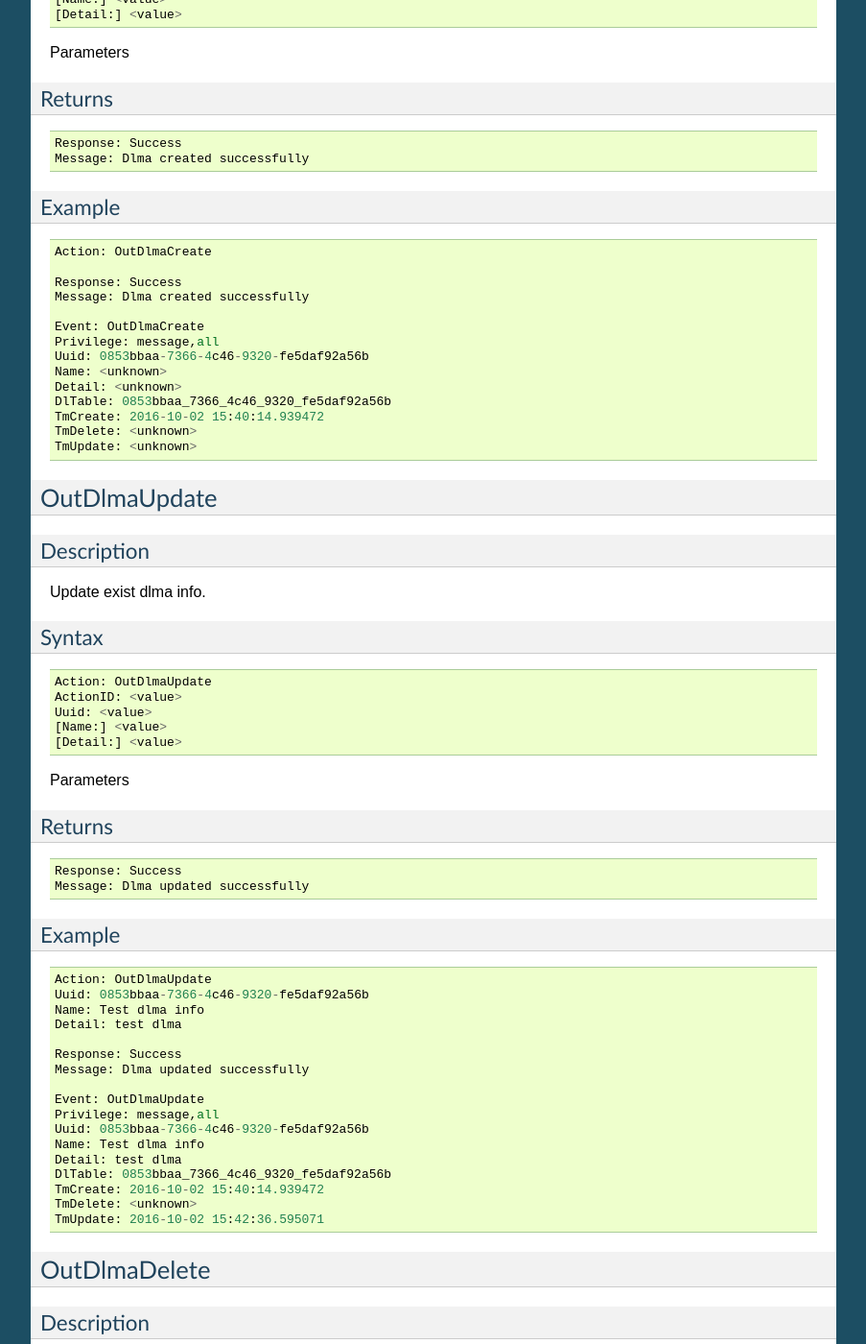
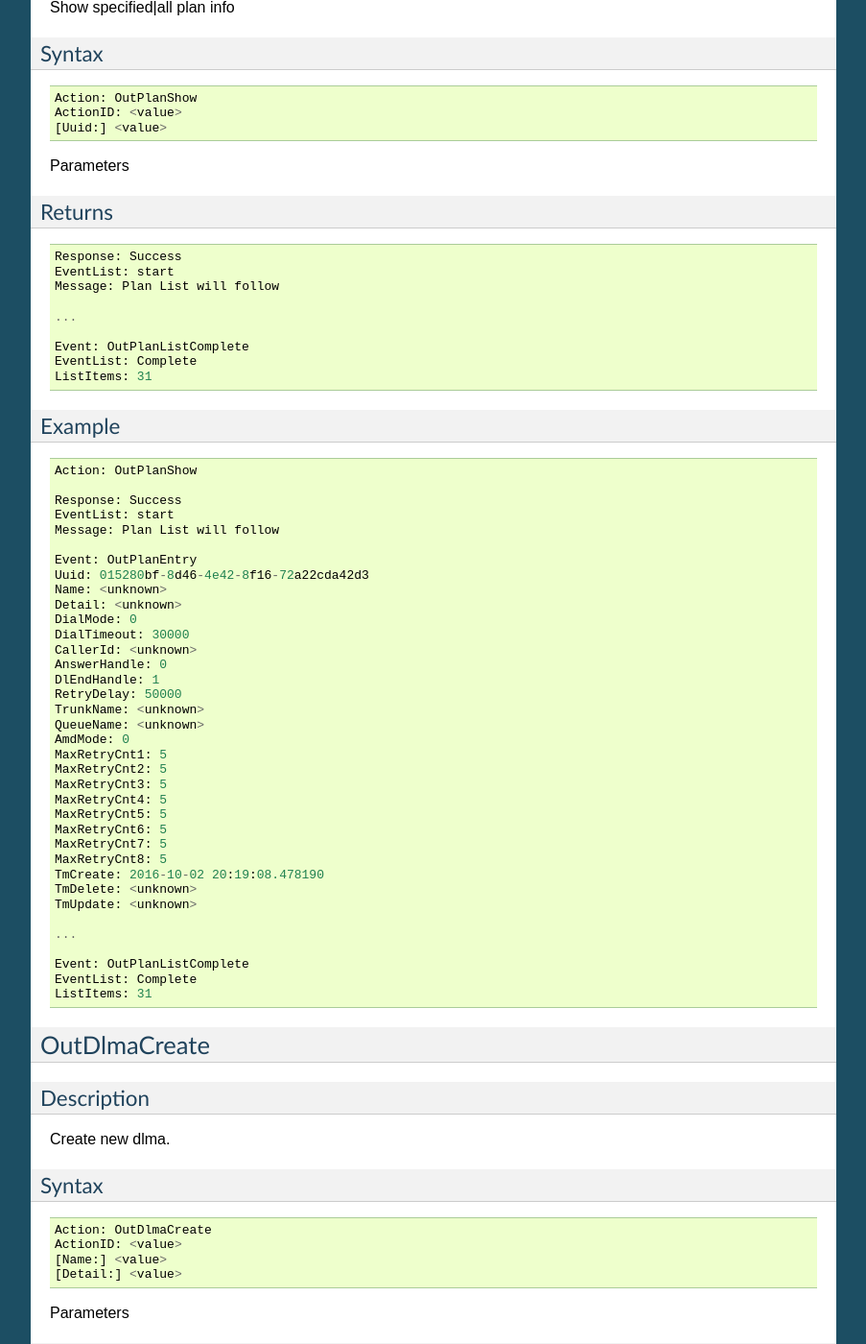
Before and after one commit to pchero/asterisk-outbound, a Sphinx documentation site: the page built from doc/ami_action.rst, in a window 1280 px wide and 1400 px high, scrolled down 6330 px. Shown: the whole window at 96% size, without its empty margins (198-1101 px from the left). Built offline with Sphinx 7.4.7, drawn with Linux system fonts in a browser that asks for light colours; some of the changed text lies outside the part shown.

Commit message:
Fixed OutPlanCreate crash
- # 57
- Fixed wrong string parameter.
- Added OutPlanCreate description detail.

```diff
--- a/doc/ami_action.rst
+++ b/doc/ami_action.rst
@@ -229,7 +229,7 @@
     ListItems: 1
 
 OutPlanCreate
-===============
+=============
 Description
 -----------
 Create a new plan.
@@ -268,14 +268,47 @@
 -------
 ::
 
+   Response: Success
+   Message: Plan created successfully
 
 Example
 -------
 ::
 
+   Action: OutPlanCreate
+
+   Response: Success
+   Message: Plan created successfully
+
+   Event: OutPlanCreate
+   Privilege: message,all
+   Uuid: b9a6f7b6-e3ea-4e08-839c-c51e0ad196d6
+   Name: <unknown>
+   Detail: <unknown>
+   DialMode: 0
+   DialTimeout: 30000
+   CallerId: <unknown>
+   AnswerHandle: 0
+   DlEndHandle: 1
+   RetryDelay: 50000
+   TrunkName: <unknown>
+   QueueName: <unknown>
+   AmdMode: 0
+   MaxRetryCnt1: 5
+   MaxRetryCnt2: 5
+   MaxRetryCnt3: 5
+   MaxRetryCnt4: 5
+   MaxRetryCnt5: 5
+   MaxRetryCnt6: 5
+   MaxRetryCnt7: 5
+   MaxRetryCnt8: 5
+   TmCreate: 2016-10-02 21:46:38.651717
+   TmDelete: <unknown>
+   TmUpdate: <unknown>
+
 
 OutPlanUpdate
-===============
+=============
 
 Description
 -----------
@@ -325,7 +358,7 @@
 
 
 OutPlanDelete
-===============
+=============
 
 Description
 -----------
@@ -355,7 +388,7 @@
 
 
 OutPlanShow
-===============
+===========
 
 Description
 -----------
@@ -378,14 +411,63 @@
 -------
 ::
 
+   Response: Success
+   EventList: start
+   Message: Plan List will follow
+
+   ...
+
+   Event: OutPlanListComplete
+   EventList: Complete
+   ListItems: 31
+
 
 Example
 -------
 ::
 
+   Action: OutPlanShow
+
+   Response: Success
+   EventList: start
+   Message: Plan List will follow
+
+   Event: OutPlanEntry
+   Uuid: 015280bf-8d46-4e42-8f16-72a22cda42d3
+   Name: <unknown>
+   Detail: <unknown>
+   DialMode: 0
+   DialTimeout: 30000
+   CallerId: <unknown>
+   AnswerHandle: 0
+   DlEndHandle: 1
+   RetryDelay: 50000
+   TrunkName: <unknown>
+   QueueName: <unknown>
+   AmdMode: 0
+   MaxRetryCnt1: 5
+   MaxRetryCnt2: 5
+   MaxRetryCnt3: 5
+   MaxRetryCnt4: 5
+   MaxRetryCnt5: 5
+   MaxRetryCnt6: 5
+   MaxRetryCnt7: 5
+   MaxRetryCnt8: 5
+   TmCreate: 2016-10-02 20:19:08.478190
+   TmDelete: <unknown>
+   TmUpdate: <unknown>
+
+   ...
+
+   Event: OutPlanListComplete
+   EventList: Complete
+   ListItems: 31
+
+
+
 
 OutDlmaCreate
-===============
+=============
 
 Description
 -----------
@@ -433,7 +515,7 @@
 
 
 OutDlmaUpdate
-===============
+=============
 
 Description
 -----------
@@ -485,7 +567,7 @@
 
 
 OutDlmaDelete
-===============
+=============
 
 Description
 -----------
@@ -527,7 +609,7 @@
 
 
 OutDlmaShow
-===============
+===========
 
 Description
 -----------
```
Also changed, not shown: 7 other files.
